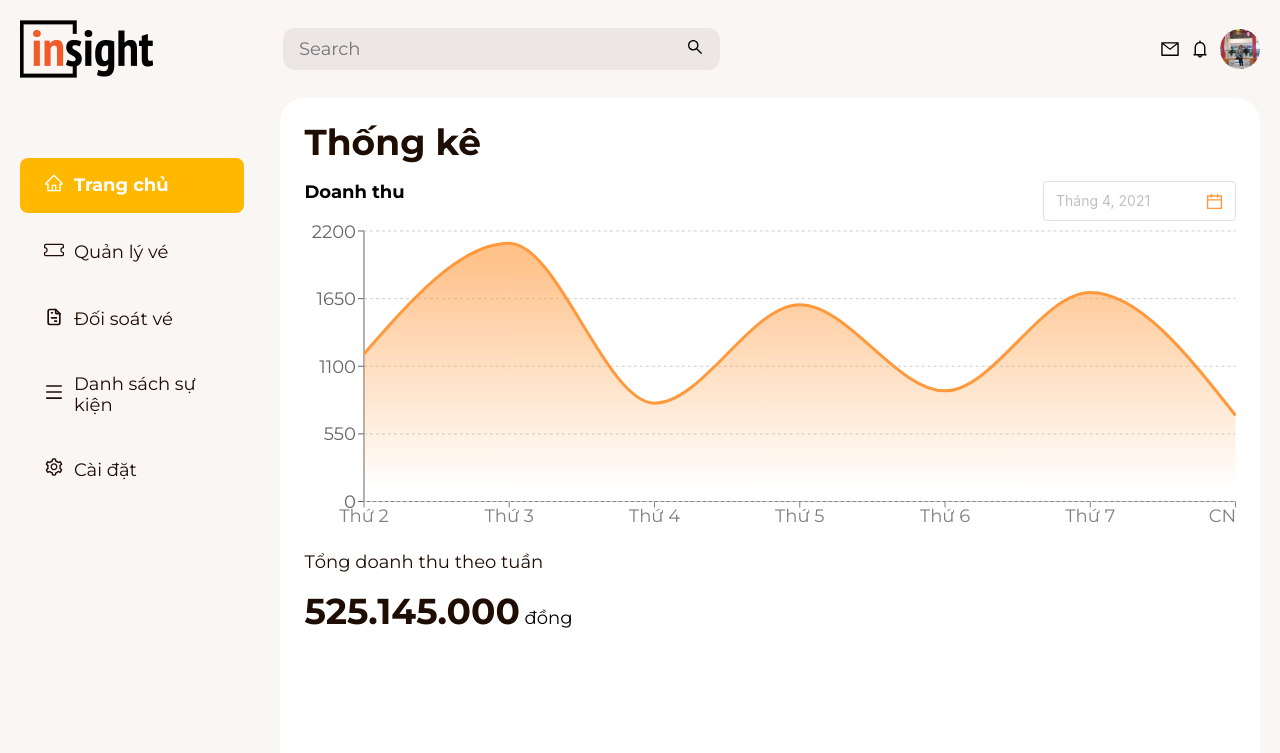
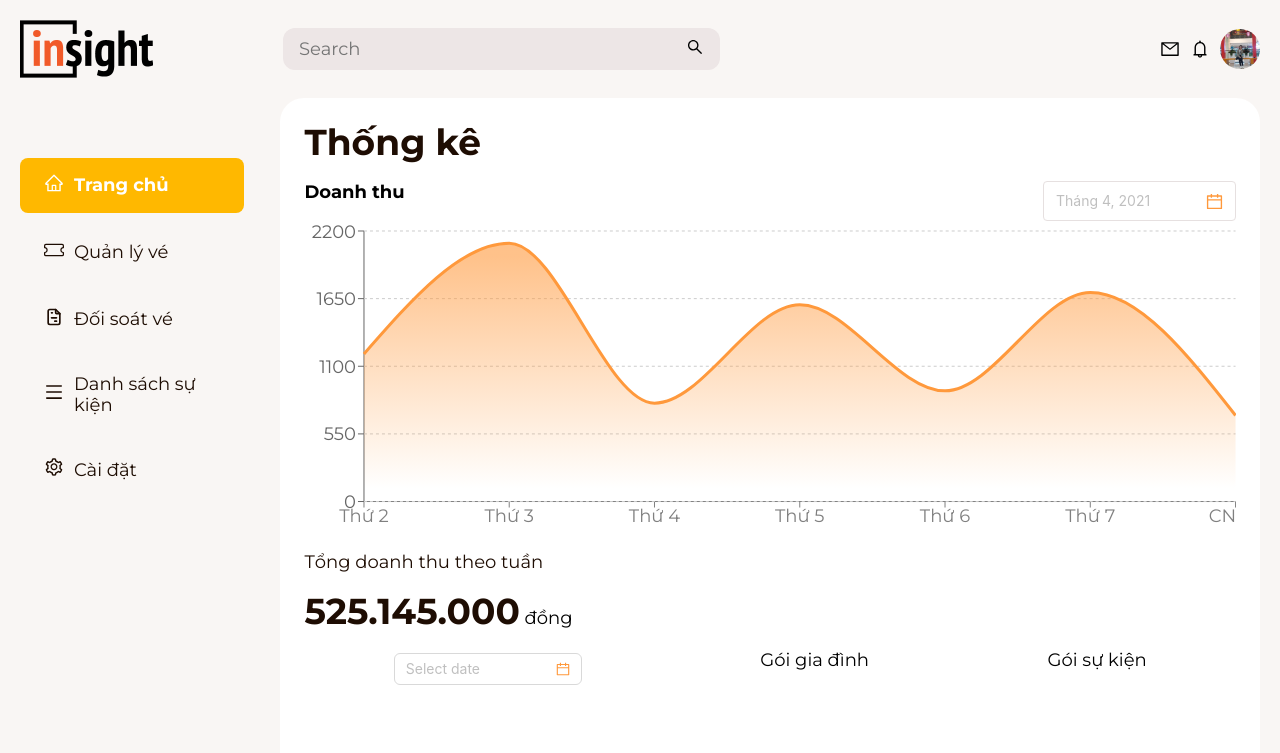
Before and after one commit to Binhbong37/CMSticket, a React (Create React App) app: page / in a window 1280 px wide. Shown: the top 753 px of the page. Built offline with nearby package versions, Linux system fonts and the light colour scheme.

Commit message:
re piechart

```diff
--- a/src/Components/PieChart.tsx
+++ b/src/Components/PieChart.tsx
@@ -41,6 +41,7 @@ const PieChart = () => {
     <div className="pie-note">
       <div className="pie">
         <Piech width={800} height={400}>
+
           <Pie
             data={data}
             cx={300}
@@ -52,6 +53,7 @@ const PieChart = () => {
             fill="#8884d8"
             paddingAngle={-10}
             dataKey="value"
+
           >
             {data.map((entry, index) => (
               <Cell key={`cell-${index}`} fill={COLORS[index % COLORS.length]} />
--- a/src/assets/css/home.css
+++ b/src/assets/css/home.css
@@ -17,6 +17,11 @@
     color: #1e0d03;
 }
 
+.labelPie {
+    display: flex;
+    align-items: center;
+    justify-content: space-around;
+}
 .pie-note {
     display: flex;
     align-items: center;
--- a/src/pages/dashboard/Home.tsx
+++ b/src/pages/dashboard/Home.tsx
@@ -34,6 +34,11 @@ const Home = () => {
       </div>
 
       <div className='pie-chart'>
+        <div className='labelPie'>
+          <DatePicker />
+          <p className=''>Gói gia đình</p>
+          <p>Gói sự kiện</p>
+        </div>
         <PieChart />
       </div>
     </div>
```
